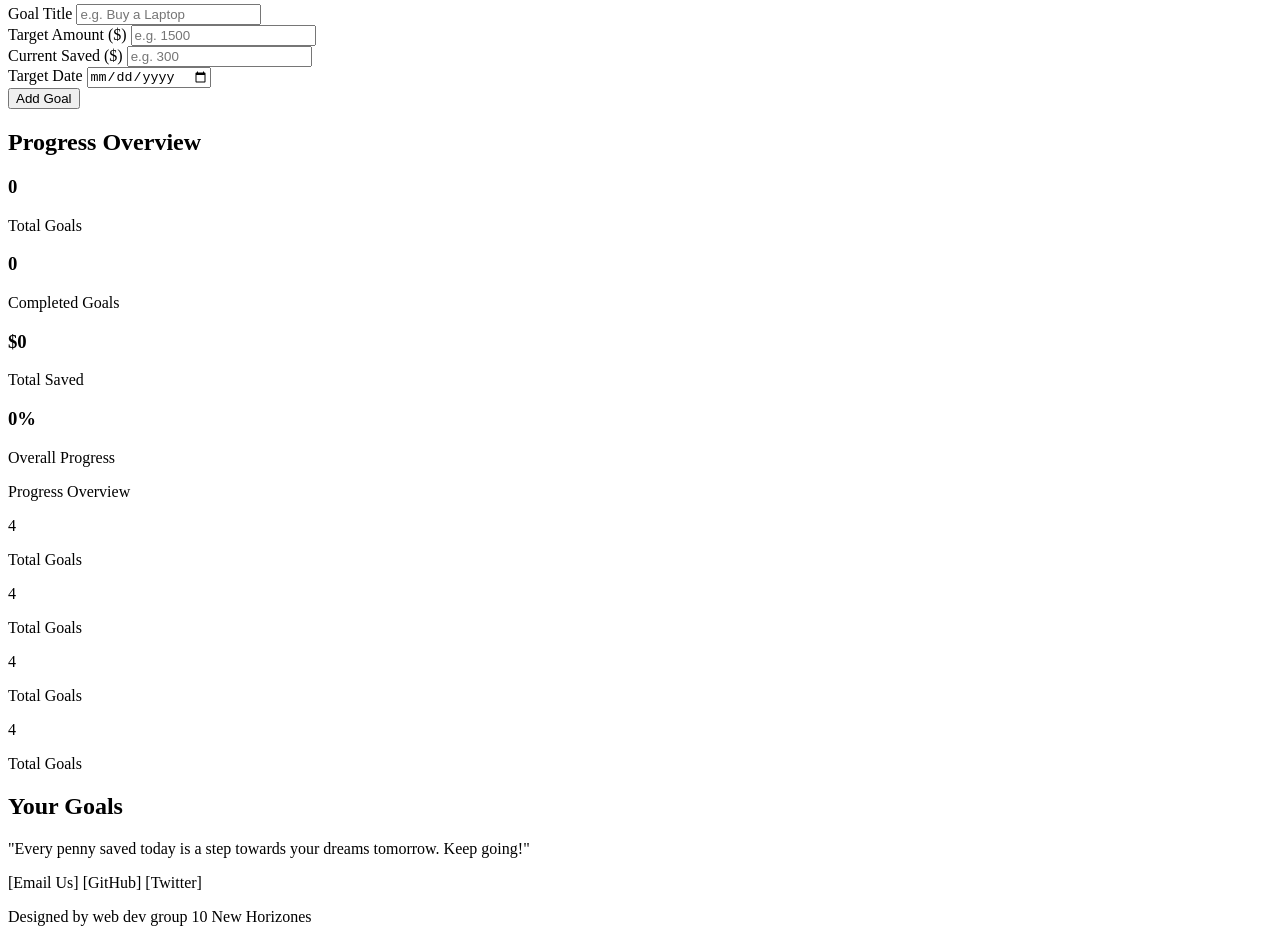
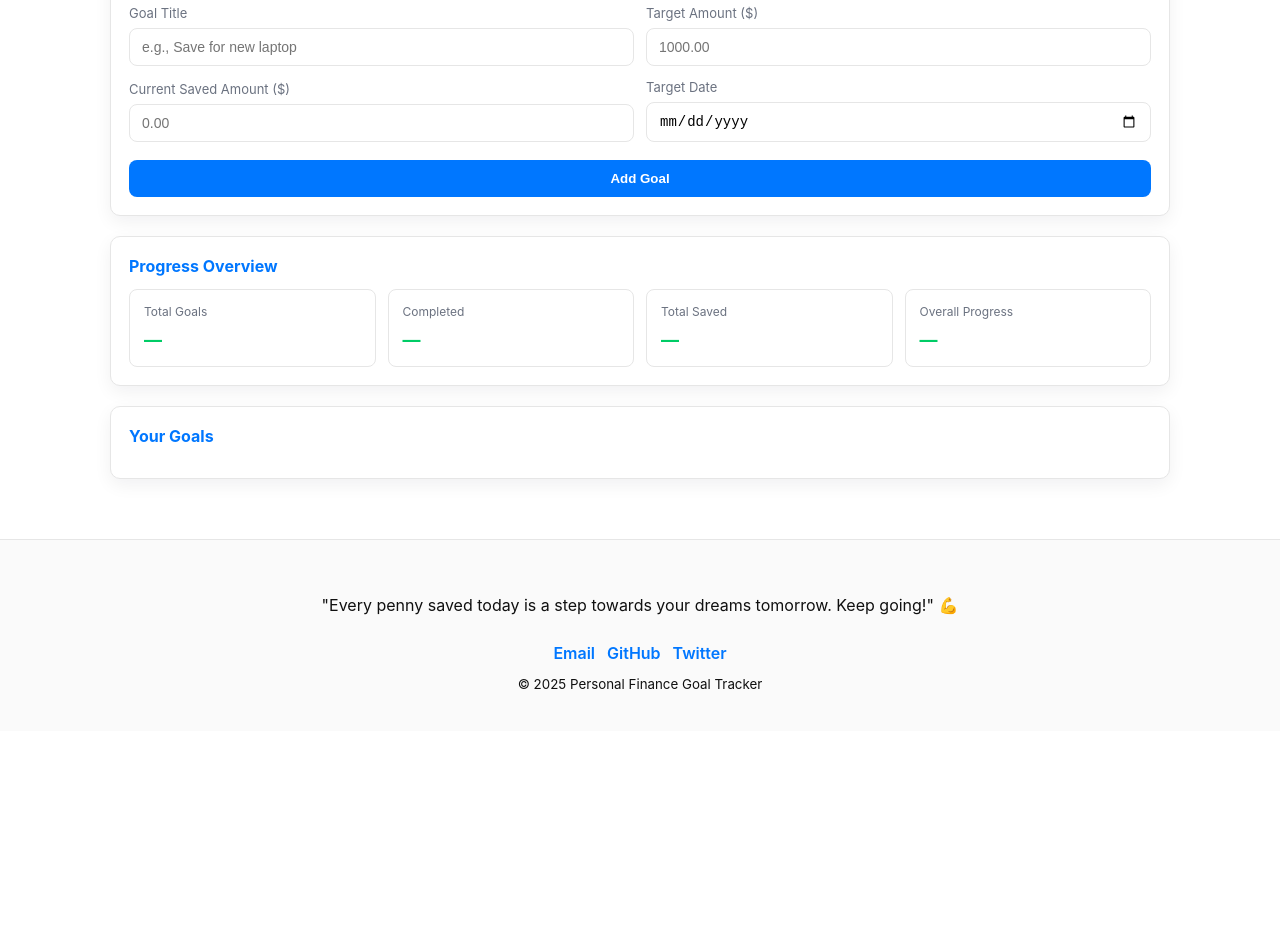
Before and after one commit to Balogram-dev/Personal-Finance-Goal-Tracker, a plain HTML site: page client/index.html in a window 1280 px wide. Shown: the part 161-1103 px from the top of the page. After the commit the page ends 892 px from the top, so only its background shows below. Drawn offline with Linux system fonts and the light colour scheme.

Commit message:
big update

```diff
--- a/client/index.html
+++ b/client/index.html
@@ -1,145 +1,140 @@
-<!DOCTYPE html>
+<!doctype html>
 <html lang="en">
 <head>
-  <meta charset="UTF-8" />
-  <meta name="viewport" content="width=device-width, initial-scale=1.0" />
+  <meta charset="utf-8" />
+  <meta name="viewport" content="width=device-width,initial-scale=1" />
   <title>Personal Finance Goal Tracker</title>
+
+  <!-- Link to the stylesheet (separate file) -->
   <link rel="stylesheet" href="style.css" />
 </head>
 <body>
-  <header>
-    <div>
-    <h1>Personal Finance Goal Tracker</h1>
+  <!--
+    Page layout:
+    - header: app title & tagline
+    - main: Add form, Progress Overview (no graph), Goals list
+    - footer: contact links & copyright
+  -->
+
+  <header class="site-header" role="banner">
+    <div class="container header-inner">
+      <div class="brand">
+        <div class="brand-icon" aria-hidden="true">💰</div>
+        <div>
+          <h1 class="site-title">Personal Finance Goal Tracker</h1>
+          <p class="site-sub">Track. Save. Grow.</p>
+        </div>
+      </div>
     </div>
-    <p>Track. Save. Grow.</p>
+
   </header>
 
-  <main>
+  <main class="container main-content" id="app" role="main" aria-live="polite">
     <!-- Add Goal Form -->
-    <section class="add-goal-section">
-        <div class="goal-card">
-        <div>
-      <h2>Add New Goal</h2>
+    <section class="panel" aria-labelledby="add-goal-title">
+      <h2 id="add-goal-title" class="panel-title">Add New Goal</h2>
+
+      <!-- Form: adding new goal -->
+      <form id="add-goal-form" class="form-grid" novalidate>
+        <!-- Title -->
+        <label class="form-field" for="goal-title">
+          <span class="label">Goal Title</span>
+          <input id="goal-title" name="title" type="text" required placeholder="e.g., Save for new laptop" />
+        </label>
+
+        <!-- Target amount -->
+        <label class="form-field" for="goal-target">
+          <span class="label">Target Amount ($)</span>
+          <input id="goal-target" name="target" type="number" inputmode="decimal" step="0.01" required placeholder="1000.00" />
+        </label>
+
+        <!-- Saved amount -->
+        <label class="form-field" for="goal-saved">
+          <span class="label">Current Saved Amount ($)</span>
+          <input id="goal-saved" name="saved" type="number" inputmode="decimal" step="0.01" placeholder="0.00" />
+        </label>
+
+        <!-- Target date -->
+        <label class="form-field" for="goal-date">
+          <span class="label">Target Date</span>
+          <input id="goal-date" name="date" type="date" required />
+        </label>
+
+        <!-- Submit -->
+        <div class="form-actions">
+          <button type="submit" class="btn btn-primary btn-block" id="add-goal-button">
+            Add Goal
+          </button>
         </div>
-      <form id="goalForm">
-        <div class="form-group">
-          <label for="goalName">Goal Title</label>
-          <input type="text" id="goalName" placeholder="e.g. Buy a Laptop" required />
+      </form>
+    </section>
+
+    <!-- Progress Overview (textual, no graph) -->
+    <section class="panel" aria-labelledby="overview-title">
+      <h2 id="overview-title" class="panel-title">Progress Overview</h2>
+
+      <!-- Four neutral summary cards (Total goals, Completed, Total saved, Overall %) -->
+      <div class="overview-grid" id="overview-stats">
+        <!-- JS will populate these cards -->
+        <div class="stat-card">
+          <div class="stat-label">Total Goals</div>
+          <div class="stat-value" id="stat-total-goals">—</div>
         </div>
 
-
-        <div class="form-group">
-          <label for="targetAmount">Target Amount ($)</label>
-          <input type="number" id="targetAmount" placeholder="e.g. 1500" required />
+        <div class="stat-card">
+          <div class="stat-label">Completed</div>
+          <div class="stat-value" id="stat-completed">—</div>
         </div>
 
-        <div class="form-group">
-          <label for="currentAmount">Current Saved ($)</label>
-          <input type="number" id="currentAmount" placeholder="e.g. 300" required />
+        <div class="stat-card">
+          <div class="stat-label">Total Saved</div>
+          <div class="stat-value" id="stat-total-saved">—</div>
         </div>
 
-        <div class="form-group">
-          <label for="targetDate">Target Date</label>
-          <input type="date" id="targetDate" required />
-        </div>
-
-        <button type="submit" id="addGoalBtn">Add Goal</button>
-      </form>
-      </div>
-    </section>
-
-    <!-- Dashboard Summary -->
-    <section class="dashboard">
-      <h2>Progress Overview</h2>
-      <div class="stats-container">
         <div class="stat-card">
-          <h3 id="totalGoals">0</h3>
-          <p>Total Goals</p>
-        </div>
-        <div class="stat-card">
-          <h3 id="completedGoals">0</h3>
-          <p>Completed Goals</p>
-        </div>
-        <div class="stat-card">
-          <h3 id="totalSaved">$0</h3>
-          <p>Total Saved</p>
-        </div>
-        <div class="stat-card">
-          <h3 id="overallProgress">0%</h3>
-          <p>Overall Progress</p>
+          <div class="stat-label">Overall Progress</div>
+          <div class="stat-value" id="stat-overall-progress">—</div>
         </div>
       </div>
     </section>
 
-    <!-- progress-overview -->
-    <section class="progress-overview">
-        <div class="progress-header">
-            <i></i>
-      <p>Progress Overview</p>
+    <!-- Goals List -->
+    <section class="panel" aria-labelledby="goals-title">
+      <h2 id="goals-title" class="panel-title">Your Goals</h2>
+
+      <div id="goals-grid" class="goals-grid" aria-live="polite" aria-relevant="all">
+        <!-- Each goal card is inserted here by script.js -->
       </div>
-      <div id="goalsContainer" class="goals-container">
-        <!-- Dynamic Progress cards will appear here plu Graph -->
-         <div class="progress-cards">
-            <div class="Total Goals">
-                <i></i>
-                <p>4</p>
-                <p>Total Goals</p>
-            </div>
 
-            <div class="Completed">
-                <i></i>
-                <p>4</p>
-                <p>Total Goals</p>
-            </div>
-
-            <div class="Total Saved">
-                <i></i>
-                <p>4</p>
-                <p>Total Goals</p>
-            </div>
-
-            <div class="Overall Progress">
-                <i></i>
-                <p>4</p>
-                <p>Total Goals</p>
-            </div>
-         </div>
-
-
-         <!-- <div class="Goal Progress">
-            <div class="Graph">
-                <canvas id="progressChart"></canvas>
-            </div>
-         </div> -->
-
+      <!-- Empty placeholder (shown when no goals exist) -->
+      <div id="no-goals" class="empty-state" hidden>
+        <div class="empty-icon">💸</div>
+        <h3>No Goals Yet</h3>
+        <p>Add your first goal using the form above to begin tracking your savings.</p>
       </div>
     </section>
-
-
-
-
-    <!-- Goals Cards -->
-    <section class="your-goals">
-      <h2>Your Goals</h2>
-      <div id="goalsContainer" class="goals-container">
-        <!-- goal cards will appear here -->
-         <div></div>
-      </div>
-    </section>
-
-
   </main>
 
-  <footer>
-    <div class="footer-container">
-        <p>"Every penny saved today is a step towards your dreams tomorrow. Keep going!"</p>
-    <div class="contact-us">
-        [Email Us] [GitHub] [Twitter]
-    </div>
-    <p>Designed by web dev group 10 New Horizones</p>
+  <!-- Footer -->
+  <footer class="site-footer" role="contentinfo">
+    <div class="container footer-inner">
+      <p class="footer-quote">
+        "Every penny saved today is a step towards your dreams tomorrow. Keep going!" 💪
+      </p>
+      <div class="footer-links">
+        <a href="mailto:olorundadaniel3@gmail.com" class="link">Email</a>
+        <a href="https://www.github.com/Balogram-dev" class="link">GitHub</a>
+        <a href="https://www.x.com/DrLightHouse_HQ" class="link">Twitter</a>
+      </div>
+      <small class="copyright">© 2025 Personal Finance Goal Tracker</small>
     </div>
   </footer>
 
+
+  <!-- Toast container for ephemeral messages -->
+  <div id="toast-container" aria-live="polite" aria-atomic="true"></div>
+
+  <!-- Link to the JS file (separate file) -->
   <script src="script.js"></script>
 </body>
 </html>
--- a/client/style.css
+++ b/client/style.css
@@ -0,0 +1,164 @@
+:root{
+  --bg: #ffffff;                 /* page background */
+  --text: #101010;               /* main text */
+  --muted: #6b7280;              /* muted text */
+  --surface: #ffffff;            /* card background */
+  --border: #e6e6e6;             /* subtle borders */
+  --radius: 10px;
+
+  /* Electric accent palette (flat, no gradients) */
+  --electric-blue: #0077ff;
+  --electric-green: #00cc66;
+  --electric-pink: #ff33aa;
+  --electric-yellow: #ffcc00;
+
+  /* UI */
+  --shadow: 0 6px 18px rgba(16,24,40,0.06);
+  --container-max: 1100px;
+  --gap: 16px;
+  --card-padding: 18px;
+}
+
+* { box-sizing: border-box; }
+html,body { height: 100%; margin:0; font-family: Inter, system-ui, -apple-system, "Segoe UI", Roboto, "Helvetica Neue", Arial; -webkit-font-smoothing:antialiased; -moz-osx-font-smoothing:grayscale; }
+body { background: var(--bg); color: var(--text); line-height:1.4; }
+
+/* ------------------------------
+   Layout / Container utilities
+   ------------------------------ */
+.container {
+  width: 100%;
+  max-width: var(--container-max);
+  margin: 0 auto;
+  padding: 20px;
+}
+
+/* ------------------------------
+   Header styles
+   ------------------------------ */
+.site-header { border-bottom: 1px solid var(--border); background: #f6fbf9; }
+.header-inner { display:flex; align-items:center; justify-content:space-between; padding:18px 0; }
+.brand { display:flex; gap:12px; align-items:center; }
+.brand-icon { background: var(--electric-blue); color: #fff; font-size:20px; padding:8px; border-radius:10px; display:inline-flex; align-items:center; justify-content:center; box-shadow:var(--shadow); }
+.site-title { margin:0; font-size:20px; color:var(--electric-blue); }
+.site-sub { margin:0; font-size:13px; color:var(--muted); }
+
+/* ------------------------------
+   Panels & grid layout
+   ------------------------------ */
+.main-content { padding-top: 28px; padding-bottom: 40px; }
+.panel { background: var(--surface); border: 1px solid var(--border); border-radius: var(--radius); padding: 18px; box-shadow: var(--shadow); margin-bottom: 20px; }
+.panel-title { margin:0 0 12px 0; font-size:16px; color: var(--electric-blue); }
+
+/* Form layout: two-column on medium screens */
+.form-grid { display:grid; gap:12px; grid-template-columns: 1fr; align-items:end; }
+@media(min-width:720px){ .form-grid { grid-template-columns: 1fr 1fr; } }
+.form-field { display:flex; flex-direction:column; gap:6px; }
+.label { font-size:13px; color:var(--muted); }
+input[type="text"], input[type="number"], input[type="date"] {
+  padding:10px 12px; border-radius:8px; border:1px solid var(--border); outline:none; font-size:14px;
+  background: #fff;
+}
+input:focus { border-color: var(--electric-blue); box-shadow: 0 0 0 4px rgba(0,119,255,0.08); }
+
+/* Form actions */
+.form-actions { grid-column: 1 / -1; display:flex; gap:12px; margin-top:6px; }
+.btn { display:inline-flex; align-items:center; justify-content:center; gap:8px; padding:10px 14px; border-radius:8px; font-weight:600; cursor:pointer; border:1px solid transparent; }
+.btn-block { width:100%; }
+.btn-primary { background: var(--electric-blue); color:#fff; }
+.btn-primary:hover { filter:brightness(0.95); }
+.btn-outline { background:transparent; color:var(--electric-blue); border-color:var(--electric-blue); }
+.btn-danger { background: var(--electric-pink); color:#fff; }
+
+/* ------------------------------
+   Overview stats cards
+   ------------------------------ */
+.overview-grid { display:grid; gap:12px; grid-template-columns: repeat(2,1fr); }
+@media(min-width:900px){ .overview-grid { grid-template-columns: repeat(4,1fr); } }
+
+.stat-card { padding:14px; background:#fff; border-radius:8px; border:1px solid var(--border); text-align:left; }
+.stat-label { font-size:12px; color:var(--muted); margin-bottom:6px; }
+.stat-value { font-size:18px; font-weight:700; color:var(--electric-green); }
+
+/* ------------------------------
+   Goals Grid & Cards
+   ------------------------------ */
+.goals-grid { display:grid; gap:16px; grid-template-columns: 1fr; margin-top:8px; }
+@media(min-width:720px){ .goals-grid { grid-template-columns: repeat(2, 1fr); } }
+@media(min-width:1100px){ .goals-grid { grid-template-columns: repeat(3, 1fr); } }
+
+.goal-card { background:#fff; border-radius:10px; padding: var(--card-padding); border: 1px solid var(--border); box-shadow: var(--shadow); display:flex; flex-direction:column; gap:12px; }
+.goal-title { font-weight:700; color:var(--electric-blue); display:flex; gap:8px; align-items:center; }
+.goal-row { display:flex; justify-content:space-between; align-items:center; gap:8px; font-size:14px; color:var(--muted); }
+.progress-wrapper { display:flex; flex-direction:column; gap:6px; }
+.progress-bar { height:12px; background:#f3f3f3; border-radius:999px; overflow:hidden; border:1px solid var(--border); }
+.progress-fill { height:100%; width:0%; background:var(--electric-green); transition: width 300ms ease; }
+.goal-actions { display:flex; gap:8px; flex-wrap:wrap; }
+
+/* small badges / muted text */
+.muted { color:var(--muted); font-size:13px; }
+
+/* ------------------------------
+   Empty state (when no goals)
+   ------------------------------ */
+.empty-state { text-align:center; padding:32px; border-radius:8px; background:#fff; border:1px dashed var(--border); }
+.empty-icon { font-size:36px; margin-bottom:8px; }
+
+/* ------------------------------
+   Footer
+   ------------------------------ */
+.site-footer { border-top:1px solid var(--border); padding:18px 0; background:#fafafa; }
+.footer-inner { display:flex; flex-direction:column; gap:10px; align-items:center; text-align:center; }
+.footer-links { display:flex; gap:12px; }
+.link { color:var(--electric-blue); text-decoration:none; font-weight:600; }
+
+/* ------------------------------
+   Modal / Dialog styles
+   - simple centered panel with backdrop
+   ------------------------------ */
+#modal-root { position:relative; z-index:1000; }
+.modal { position:fixed; inset:0; display:flex; align-items:center; justify-content:center; padding:20px; background: rgba(3,6,10,0.25); }
+.modal-panel { width:100%; max-width:480px; background:#fff; border-radius:10px; padding:18px; box-shadow:var(--shadow); border:1px solid var(--border); }
+.modal-form { display:flex; flex-direction:column; gap:10px; }
+.modal-actions { margin-top:8px; display:flex; gap:8px; justify-content:flex-end; }
+
+/* Add savings preview box */
+.modal-preview { background:#f8fff9; border:1px solid #e1f6ea; padding:10px; border-radius:8px; color:var(--electric-green); font-weight:600; }
+
+/* ------------------------------
+   Toast notifications
+   - positioned at top center, simple fading in/out
+   ------------------------------ */
+#toast-container {
+  position: fixed;
+  top: 18px;
+  left: 50%;
+  transform: translateX(-50%);
+  z-index: 2000;
+  display:flex;
+  flex-direction:column;
+  gap:10px;
+  align-items:center;
+  pointer-events:none; /* allow clicks to pass through except on toasts */
+}
+
+.toast {
+  pointer-events:auto;
+  background:#111; color:#fff; padding:10px 14px; border-radius:8px;
+  box-shadow:var(--shadow); opacity:0; transform: translateY(-6px); transition: all 240ms ease;
+}
+.toast.show { opacity:1; transform: translateY(0); }
+
+/* ------------------------------
+   Small utility helpers
+   ------------------------------ */
+.sr-only { position:absolute; width:1px; height:1px; padding:0; margin:-1px; overflow:hidden; clip:rect(0,0,0,0); white-space:nowrap; border:0; }
+
+/* ------------------------------
+   Responsive tweaks
+   ------------------------------ */
+@media(max-width:520px){
+  .header-inner { padding:12px; }
+  .panel { padding:12px; }
+  .card-actions { flex-direction:column; }
+}
```
